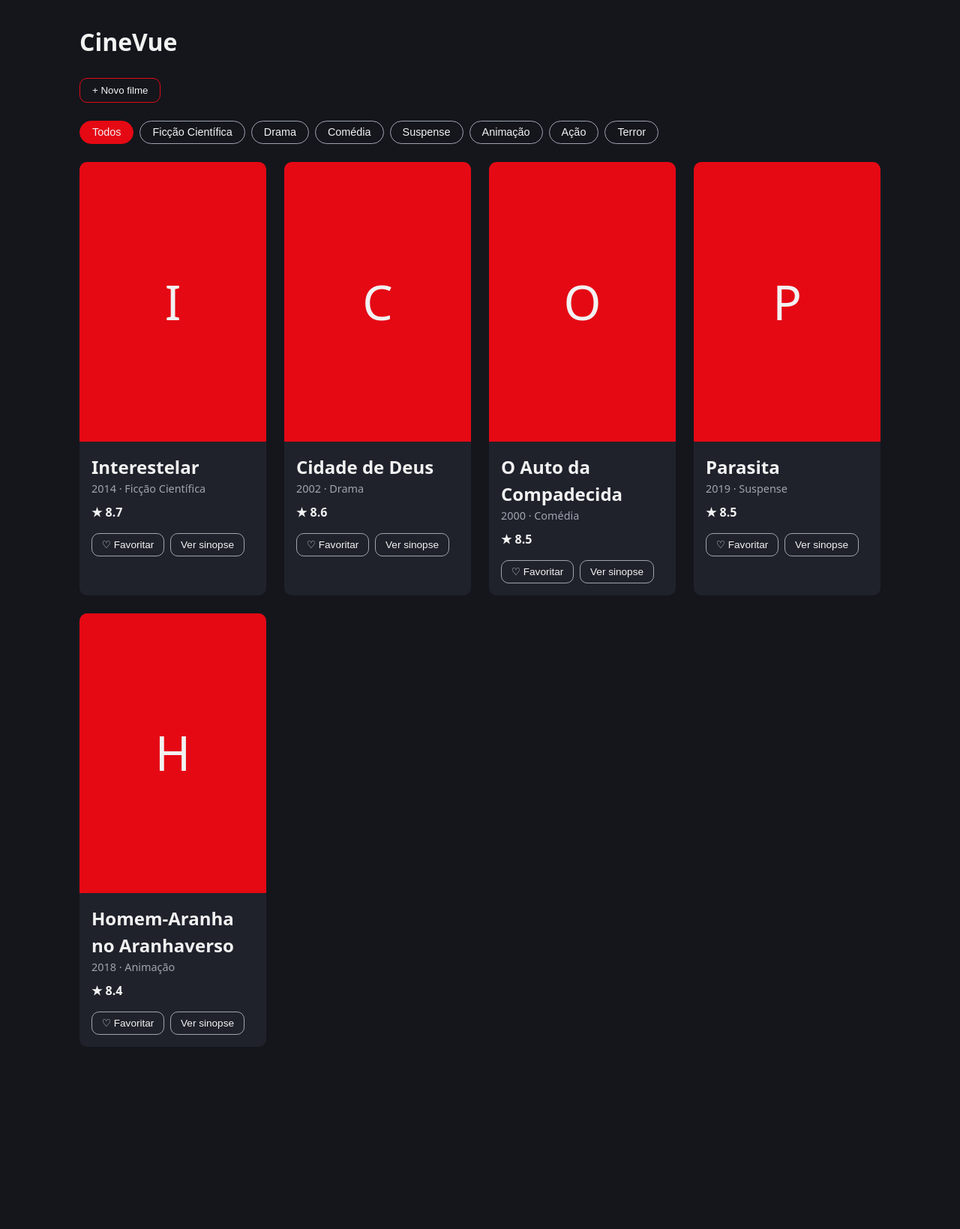
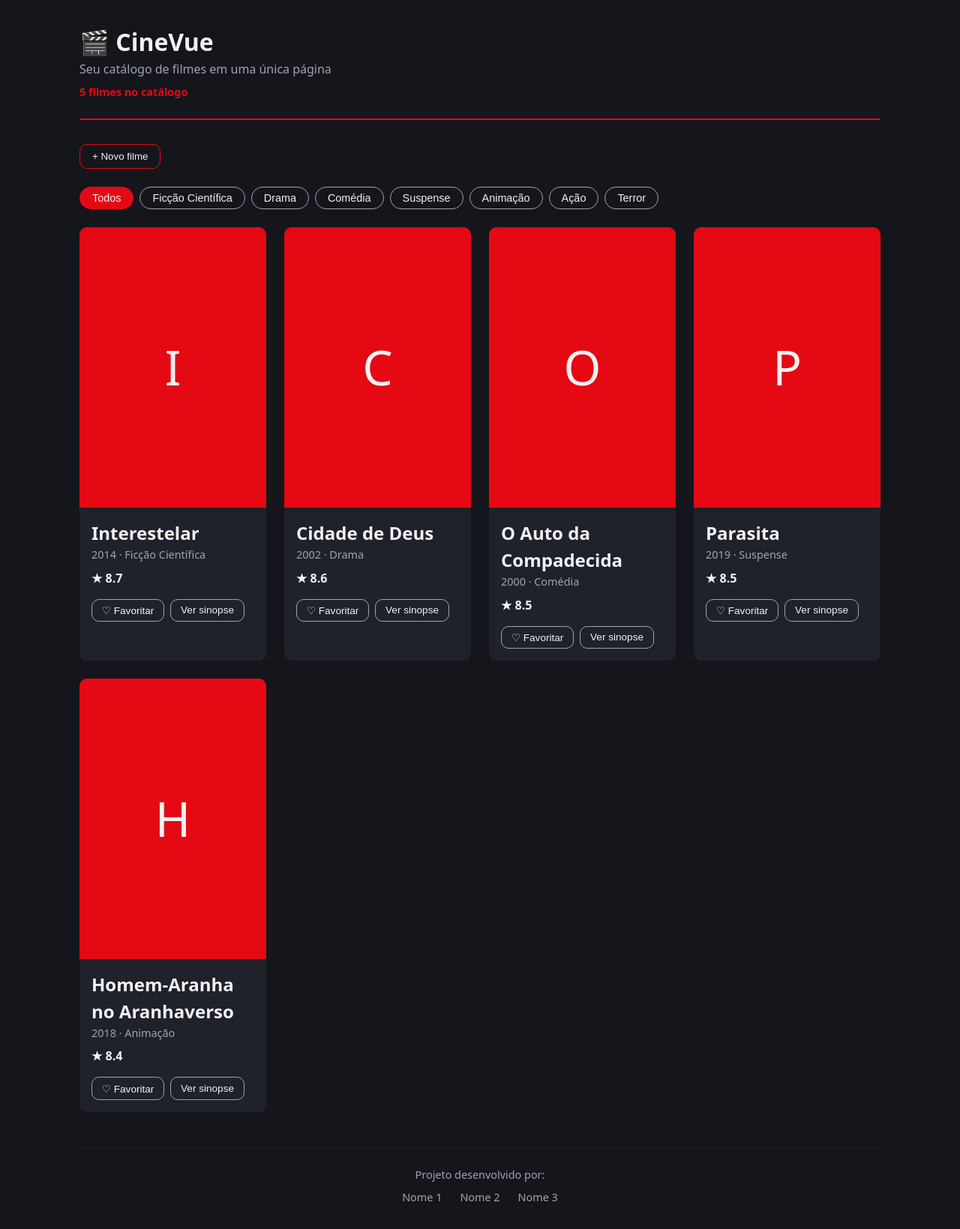
Before and after one commit to matheussouzamenezes99-dotcom/landing-page-filmes, a Vue app: page / in a window 1280 px wide. Shown: the whole page at 75% size. Before the commit the page ends 1428 px from the top, so only its background shows below. Built offline with nearby package versions, Linux system fonts and the light colour scheme.

Commit message:
feat: adiciona AppHeader e AppFooter

```diff
--- a/src/App.vue
+++ b/src/App.vue
@@ -1,5 +1,7 @@
 <script setup>
 import { ref } from 'vue'
+import AppHeader from './components/AppHeader.vue'
+import AppFooter from './components/AppFooter.vue'
 import MovieCard from './components/MovieCard.vue'
 import GenreFilter from './components/GenreFilter.vue'
 import MovieForm from './components/MovieForm.vue'
@@ -65,6 +67,8 @@ const generos = ref(['Todos', ...generosFilme.value])
 const generoAtivo = ref('Todos')
 const mostrarForm = ref(false)
 
+const equipe = ref(['Nome 1', 'Nome 2', 'Nome 3'])
+
 function selecionarGenero(genero) {
   generoAtivo.value = genero
 }
@@ -84,7 +88,11 @@ function filmesFiltrados() {
 
 <template>
   <main>
-    <h1>CineVue</h1>
+    <AppHeader
+      titulo="CineVue"
+      subtitulo="Seu catálogo de filmes em uma única página"
+      :total="filmes.length"
+    />
 
     <button class="abrir" @click="mostrarForm = !mostrarForm">
       {{ mostrarForm ? 'Fechar formulário' : '+ Novo filme' }}
@@ -118,6 +126,8 @@ function filmesFiltrados() {
         :sinopse="filme.sinopse"
       />
     </section>
+
+    <AppFooter :equipe="equipe" />
   </main>
 </template>
 
@@ -126,10 +136,6 @@ main {
   max-width: 1100px;
   margin: 0 auto;
   padding: 2rem 1rem;
-}
-
-h1 {
-  margin-bottom: 1.5rem;
 }
 
 .abrir {
--- /dev/null
+++ b/src/components/AppFooter.vue
@@ -0,0 +1,34 @@
+<script setup>
+defineProps({
+  equipe: Array
+})
+</script>
+
+<template>
+  <footer class="footer">
+    <p>Projeto desenvolvido por:</p>
+    <ul>
+      <li v-for="nome in equipe" :key="nome">{{ nome }}</li>
+    </ul>
+  </footer>
+</template>
+
+<style scoped>
+.footer {
+  margin-top: 3rem;
+  padding-top: 1.5rem;
+  border-top: 1px solid var(--cor-superficie);
+  text-align: center;
+  color: var(--cor-texto-suave);
+  font-size: 0.9rem;
+}
+
+ul {
+  list-style: none;
+  display: flex;
+  flex-wrap: wrap;
+  justify-content: center;
+  gap: 0.5rem 1.5rem;
+  margin-top: 0.5rem;
+}
+</style>
--- /dev/null
+++ b/src/components/AppHeader.vue
@@ -0,0 +1,34 @@
+<script setup>
+defineProps({
+  titulo: String,
+  subtitulo: String,
+  total: Number
+})
+</script>
+
+<template>
+  <header class="header">
+    <h1>🎬 {{ titulo }}</h1>
+    <p class="subtitulo">{{ subtitulo }}</p>
+    <p class="total">{{ total }} filmes no catálogo</p>
+  </header>
+</template>
+
+<style scoped>
+.header {
+  margin-bottom: 2rem;
+  padding-bottom: 1.5rem;
+  border-bottom: 2px solid var(--cor-destaque);
+}
+
+.subtitulo {
+  color: var(--cor-texto-suave);
+}
+
+.total {
+  margin-top: 0.5rem;
+  font-size: 0.9rem;
+  color: var(--cor-destaque);
+  font-weight: bold;
+}
+</style>
```
